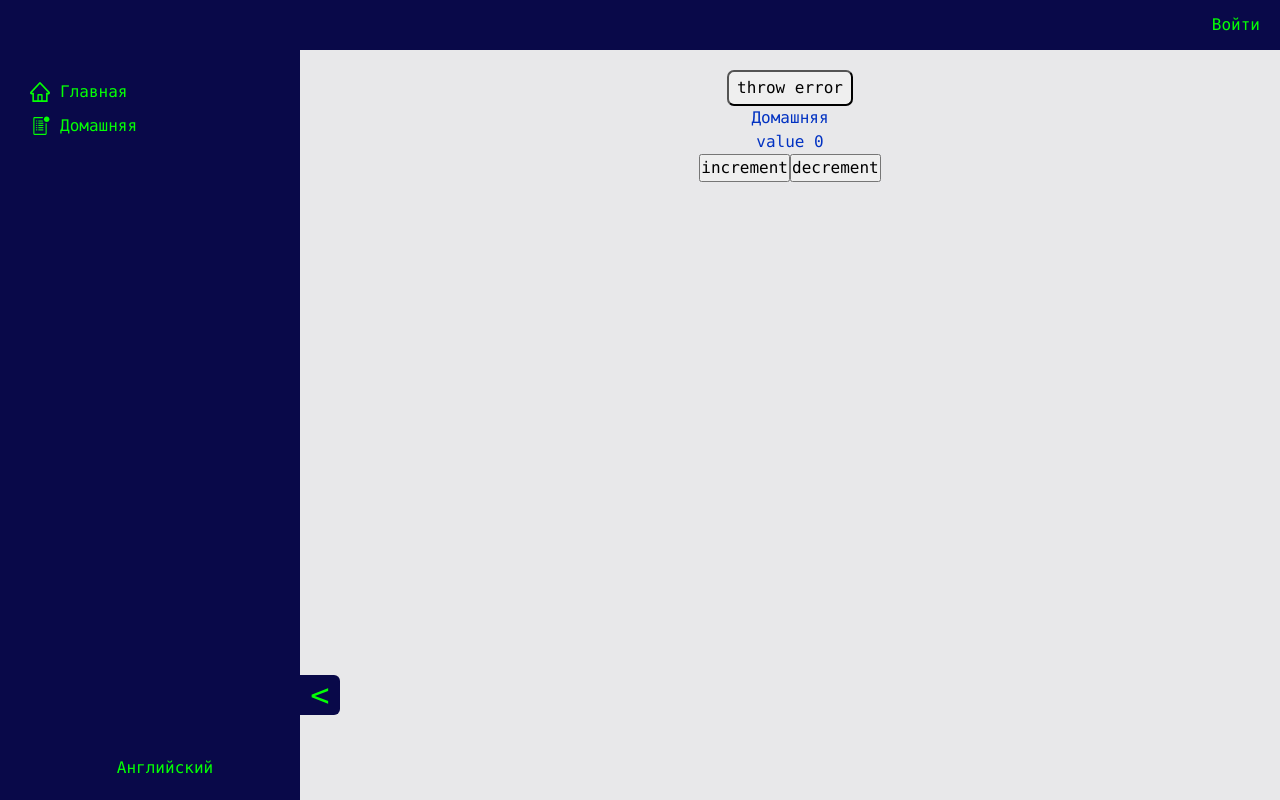
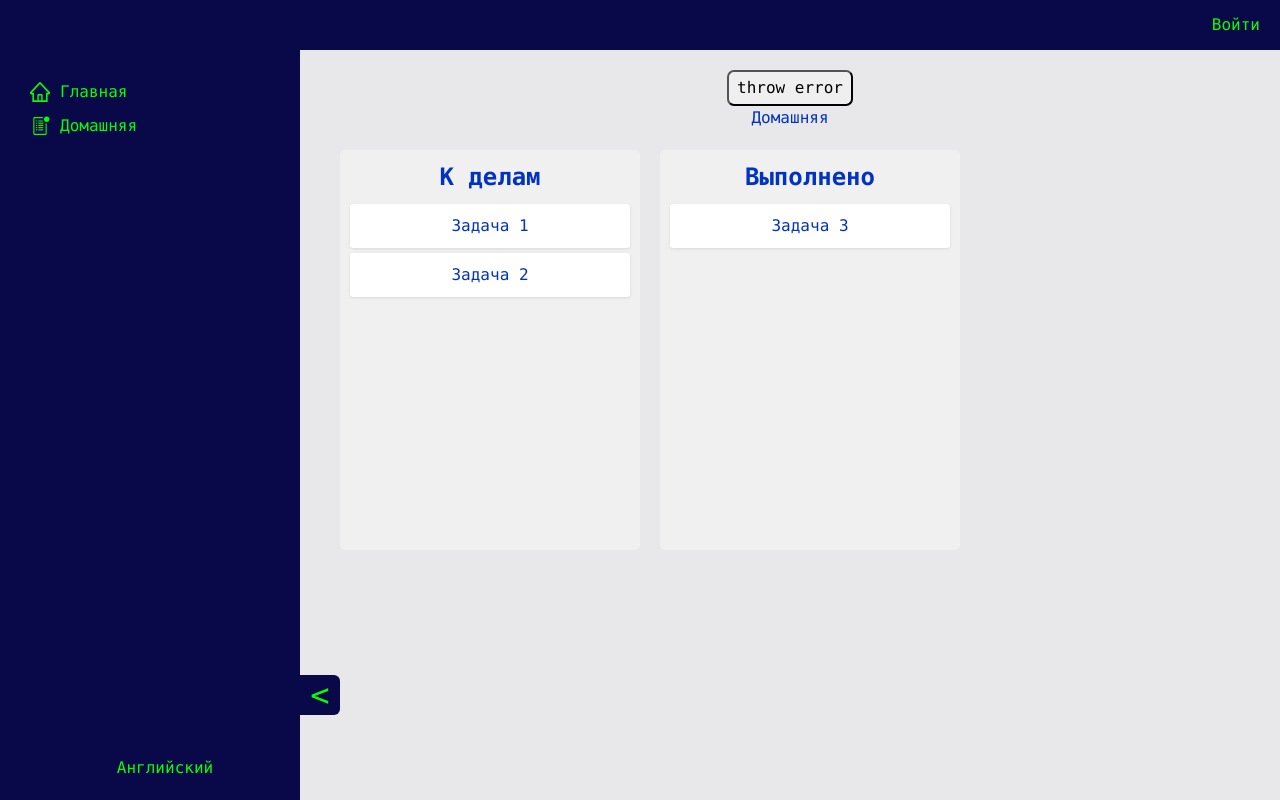
Before and after one commit to ElizavetaMiliutkina/ReactApp, a React (Vite) app: page /dashboard in a window 1280 px wide. Built offline with nearby package versions, Linux system fonts and the light colour scheme; some icons are missing.

Commit message:
Drag ana Drop component test

```diff
--- a/package.json
+++ b/package.json
@@ -26,6 +26,8 @@
     "ink": "^5.1.0",
     "jest-transform-stub": "^2.0.0",
     "react": "^18.3.1",
+    "react-dnd": "^16.0.1",
+    "react-dnd-html5-backend": "^16.0.1",
     "react-dom": "^18.3.1",
     "react-i18next": "^15.4.0",
     "react-redux": "^9.2.0",
--- /dev/null
+++ b/src/entities/DragAndDrop/ui/DragAndDrop.module.scss
@@ -0,0 +1,39 @@
+.DragAndDrop {
+  display: flex;
+  gap: 20px;
+  padding: 20px;
+}
+
+.column {
+  width: 300px;
+  min-height: 400px;
+  background-color: #f0f0f0;
+  padding: 10px;
+  border-radius: 5px;
+
+  &.hovered {
+    background-color: #e2e2e2;
+  }
+}
+
+.columnTitle {
+  margin: 0 0 10px 0;
+  padding: 5px;
+}
+
+.todoItem {
+  background-color: white;
+  padding: 10px;
+  margin: 5px 0;
+  border-radius: 3px;
+  cursor: move;
+  box-shadow: 0 1px 3px rgba(0, 0, 0, 0.1);
+
+  &:hover {
+    background-color: #f9f9f9;
+  }
+
+  &.dragging {
+    opacity: 0.5;
+  }
+}
--- /dev/null
+++ b/src/entities/DragAndDrop/ui/DragAndDrop.tsx
@@ -0,0 +1,86 @@
+import  { useState } from 'react';
+import { DndProvider, useDrag, useDrop } from 'react-dnd';
+import { HTML5Backend } from 'react-dnd-html5-backend';
+import { classNames } from '@/helpers/classNames/classNames';
+import cls from './DragAndDrop.module.scss';
+
+interface DragAndDropProps {
+    className?: string;
+}
+
+// Тип для задачи
+type Todo = {
+    id: number;
+    text: string;
+    column: string;
+};
+
+// Компонент отдельной задачи
+const TodoItem = ({ todo }: { todo: Todo; moveTodo: (id: number, column: string) => void }) => {
+    const [{ isDragging }, drag] = useDrag(() => ({
+        type: 'TODO',
+        item: { id: todo.id },
+        collect: (monitor) => ({
+            isDragging: !!monitor.isDragging(),
+        }),
+    }));
+
+    return (
+        <div
+            ref={drag}
+            className={classNames(cls.todoItem, { [cls.dragging]: isDragging })}
+        >
+            {todo.text}
+        </div>
+    );
+};
+
+// Компонент колонки
+const Column = ({ title, todos, moveTodo }: { title: string; todos: Todo[]; moveTodo: (id: number, column: string) => void }) => {
+    const [{ isOver }, drop] = useDrop(() => ({
+        accept: 'TODO',
+        drop: (item: { id: number }) => moveTodo(item.id, title),
+        collect: (monitor) => ({
+            isOver: !!monitor.isOver(), // Явно собираем состояние isOver
+        }),
+    }));
+
+    return (
+        <div ref={drop} className={classNames(cls.column, { [cls.hovered]: isOver }, [])}>
+            <h2 className={cls.columnTitle}>{title}</h2>
+            {todos.map((todo) => (
+                <TodoItem key={todo.id} todo={todo} moveTodo={moveTodo} />
+            ))}
+        </div>
+    );
+};
+
+export const DragAndDrop = (props: DragAndDropProps) => {
+    const { className = '' } = props;
+
+    const [todos, setTodos] = useState<Todo[]>([
+        { id: 1, text: 'Задача 1', column: 'К делам' },
+        { id: 2, text: 'Задача 2', column: 'К делам' },
+        { id: 3, text: 'Задача 3', column: 'Выполнено' },
+    ]);
+
+    const moveTodo = (id: number, newColumn: string) => {
+        setTodos((prevTodos) =>
+            prevTodos.map((todo) =>
+                todo.id === id ? { ...todo, column: newColumn } : todo
+            )
+        );
+    };
+
+    const todoColumn = todos.filter((todo) => todo.column === 'К делам');
+    const doneColumn = todos.filter((todo) => todo.column === 'Выполнено');
+
+    return (
+        <DndProvider backend={HTML5Backend}>
+            <div className={classNames(cls.DragAndDrop, {}, [className])}>
+                <Column title="К делам" todos={todoColumn} moveTodo={moveTodo} />
+                <Column title="Выполнено" todos={doneColumn} moveTodo={moveTodo} />
+            </div>
+        </DndProvider>
+    );
+};
--- a/src/pages/Home/Home.tsx
+++ b/src/pages/Home/Home.tsx
@@ -1,12 +1,12 @@
 import { useTranslation } from "react-i18next";
-import { Counter } from "@/entities/Counter";
+import { DragAndDrop } from "@/entities/DragAndDrop/ui/DragAndDrop.tsx";
 
 function Home() {
     const { t } = useTranslation('home');
     return (
         <div>
             {t('Домашняя')}
-            <Counter/>
+            <DragAndDrop/>
         </div>
     );
 }
```
Also changed, not shown: 1 other file (tests, documents, lock files or other folders).
